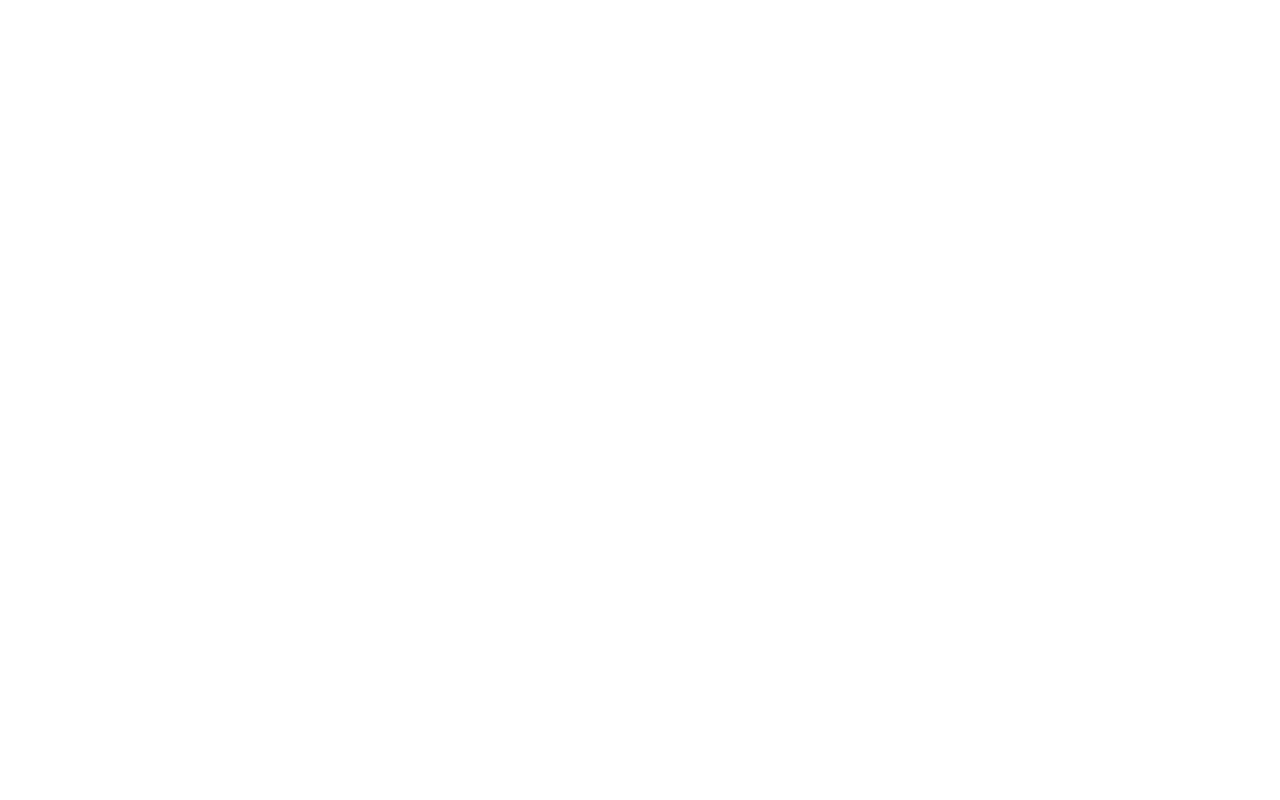
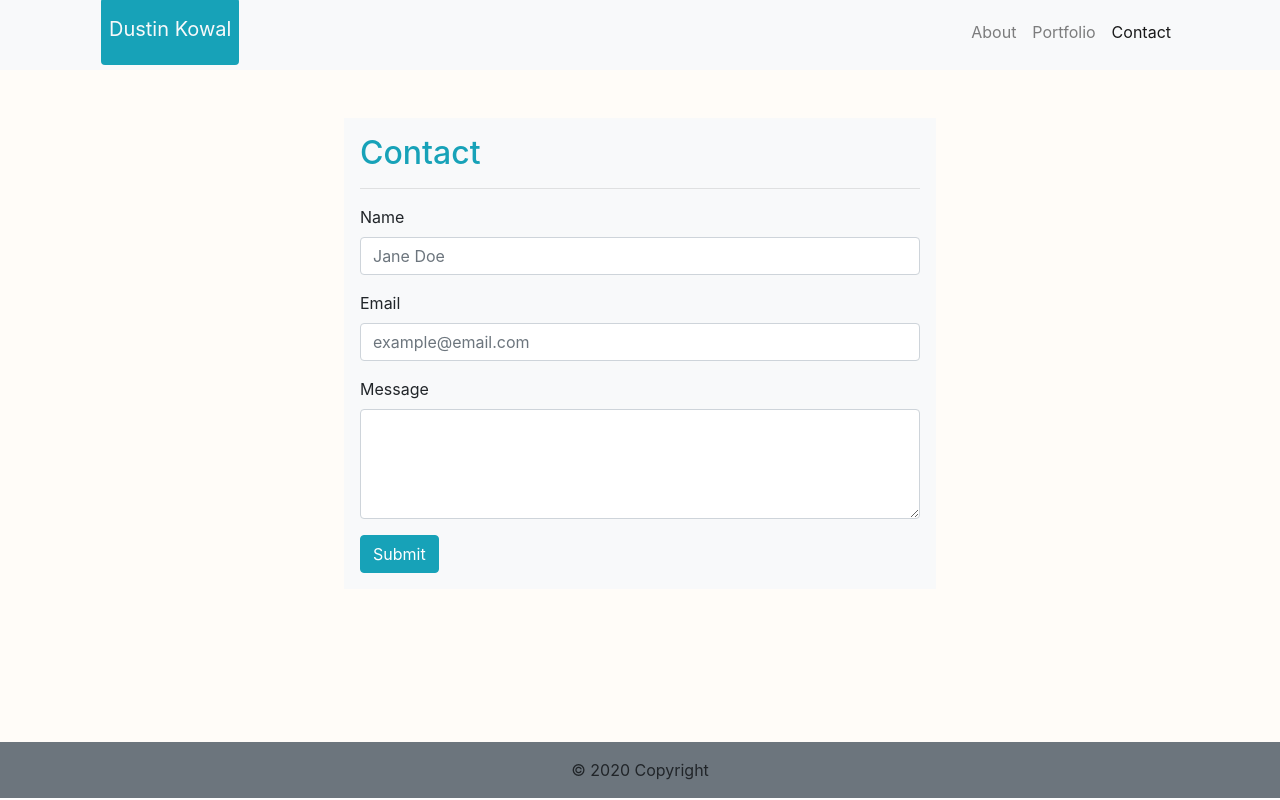
Before and after one commit to kowaldustin/dustin-kowal-prework, a plain HTML site: page Module-1_Assessment/contact.html in a window 1280 px wide. Drawn offline with nearby package versions, Linux system fonts and the light colour scheme.

Commit message:
Added contents to contact.html

```diff
--- a/Module-1_Assessment/contact.html
+++ b/Module-1_Assessment/contact.html
@@ -10,6 +10,57 @@
     <link rel="stylesheet" href="https://stackpath.bootstrapcdn.com/bootstrap/4.1.3/css/bootstrap.min.css">
   </head>
   <body>
-
+    <div class="container-fluid bg-light">
+      <div class="container">
+          <nav class="navbar navbar-expand navbar-light">
+              <div class="navbar-brand bg-info pt-3 px-2 rounded"><p class="text-light">Dustin Kowal</p></div>
+              <ul class="navbar-nav ml-auto">
+                  <li class="nav-item">
+                      <a href="index.html" class="nav-link">About</a>
+                  </li>
+                  <li class="nav-item">
+                      <a href="portfolio.html" class="nav-link">Portfolio</a>
+                  </li>
+                  <li class="nav-item active">
+                  <a href="contact.html" class="nav-link">Contact</a>
+                  </li>
+              </ul>
+          </nav>
+      </div>
+      </div>
+      <div class="bgColorWrapper p-5">
+          <div class="container bg-light p-3 w-50">
+              <div class="row">
+                  <div class="col-sm-12">
+                      <h2 class="text-info">Contact</h2>
+                      <hr>
+                  </div>
+              </div>
+                <form>
+                  <div class="row">
+                    <div class="form-group col-sm-12">
+                      <label for="inputName">Name</label>
+                      <input type="text" class="form-control" id="inputName" placeholder="Jane Doe">
+                    </div>
+                  </div>
+                  <div class="row">
+                    <div class="form-group col-sm-12">
+                      <label for="inputEmail">Email</label>
+                      <input type="email" class="form-control" id="inputEmail" placeholder="example@email.com">
+                    </div>
+                  </div>
+                  <div class="row">
+                    <div class="form-group col-sm-12">
+                      <label for="inputMessage">Message</label>
+                      <textarea class="form-control" id="inputMessage" rows="4"></textarea>
+                    </div>
+                  </div>
+                  <button type="submit" class="btn btn-info">Submit</button>
+                </form>
+          </div>
+      </div>
+      <div class="footer-copyright text-center py-3 bg-secondary">
+          © 2020 Copyright
+      </div>
   </body>
 </html>
```
Also changed, not shown: Module-1_Assessment/index.html (+1 -1 lines).
